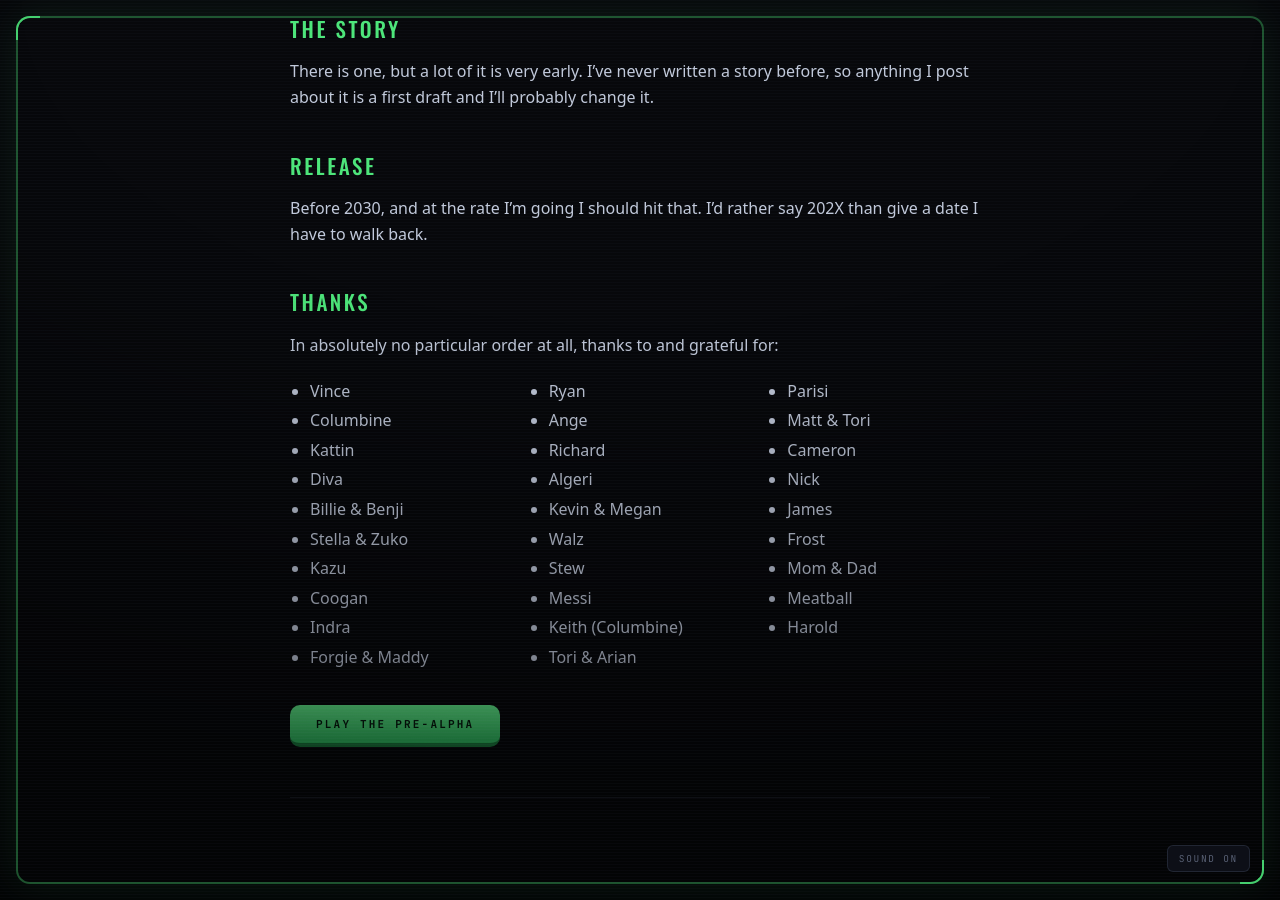
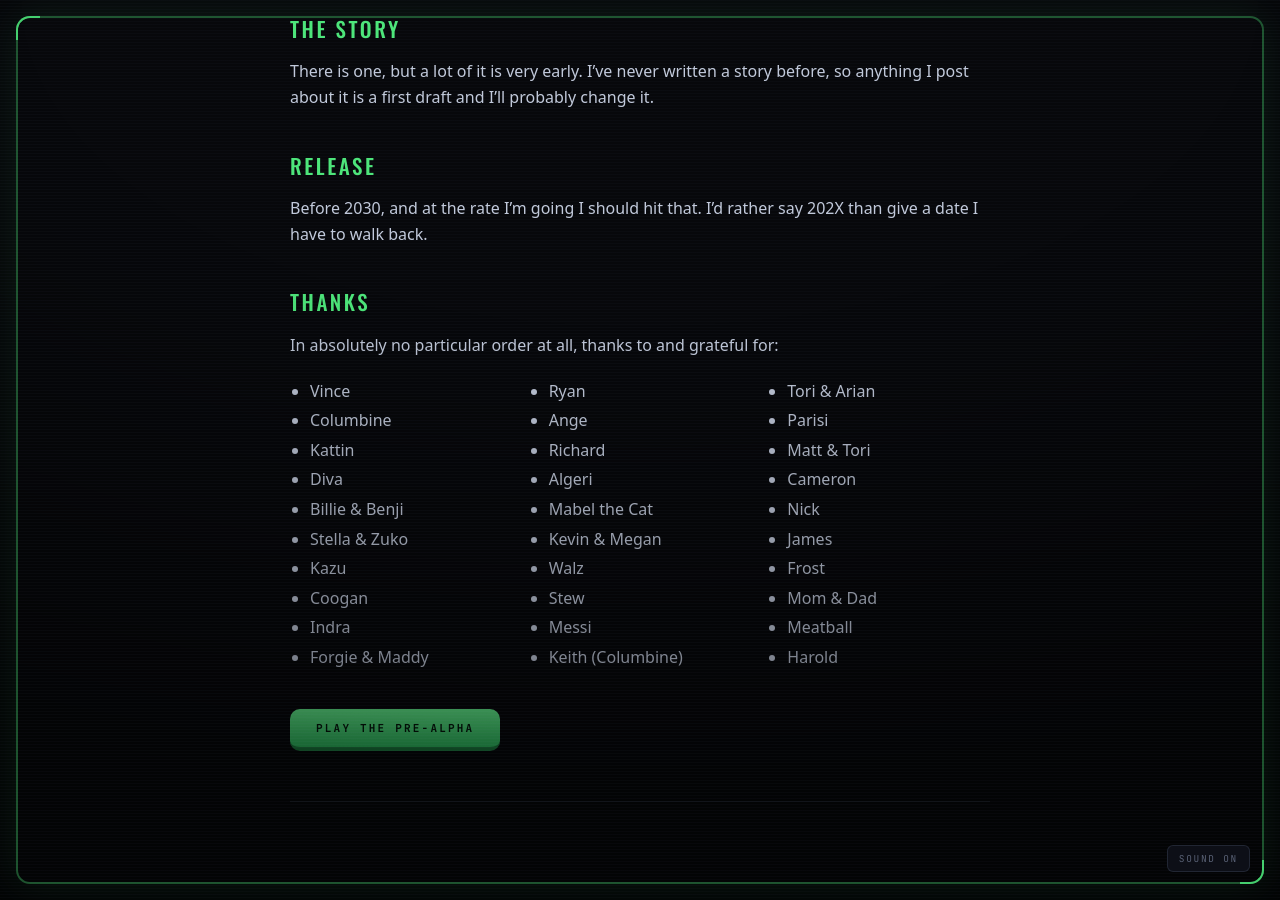
Before and after one commit to WhitleyStriber/drith.github.io, a Jekyll site: the page built from _posts/2026-08-01-drith-an-introduction.md, in a window 1280 px wide and 900 px high, scrolled down 2374 px. Built offline with Jekyll 4.4.1, drawn with Linux system fonts in a browser that asks for light colours.

Commit message:
Devlog: add Mabel the Cat to thanks
Slotted into the existing shuffled order rather than tacked on the end.

Co-Authored-By: Claude Opus 5 (1M context) <noreply@anthropic.com>

```diff
--- a/_posts/2026-08-01-drith-an-introduction.md
+++ b/_posts/2026-08-01-drith-an-introduction.md
@@ -122,6 +122,7 @@ In absolutely no particular order at all, thanks to and grateful for:
   <li>Ange</li>
   <li>Richard</li>
   <li>Algeri</li>
+  <li>Mabel the Cat</li>
   <li>Kevin &amp; Megan</li>
   <li>Walz</li>
   <li>Stew</li>
```
